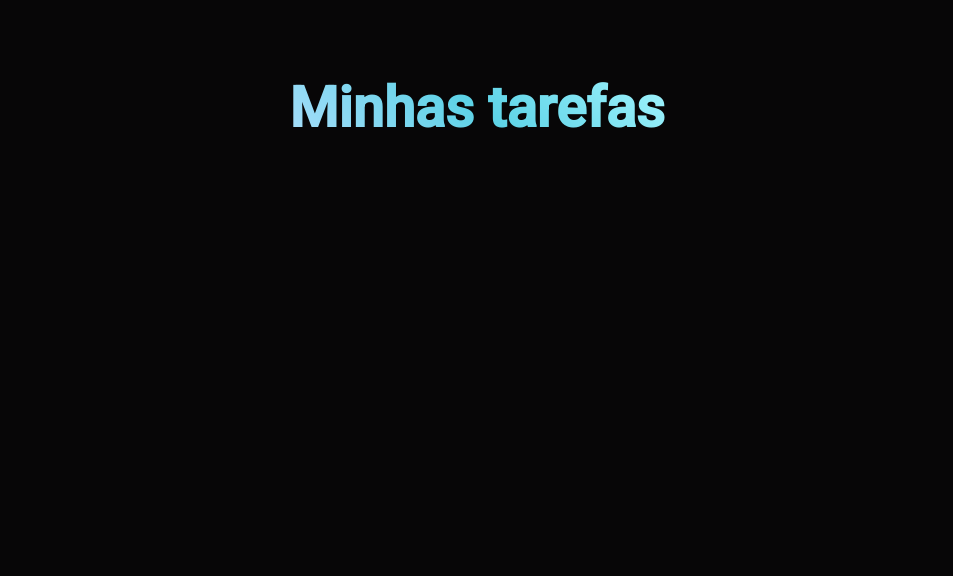
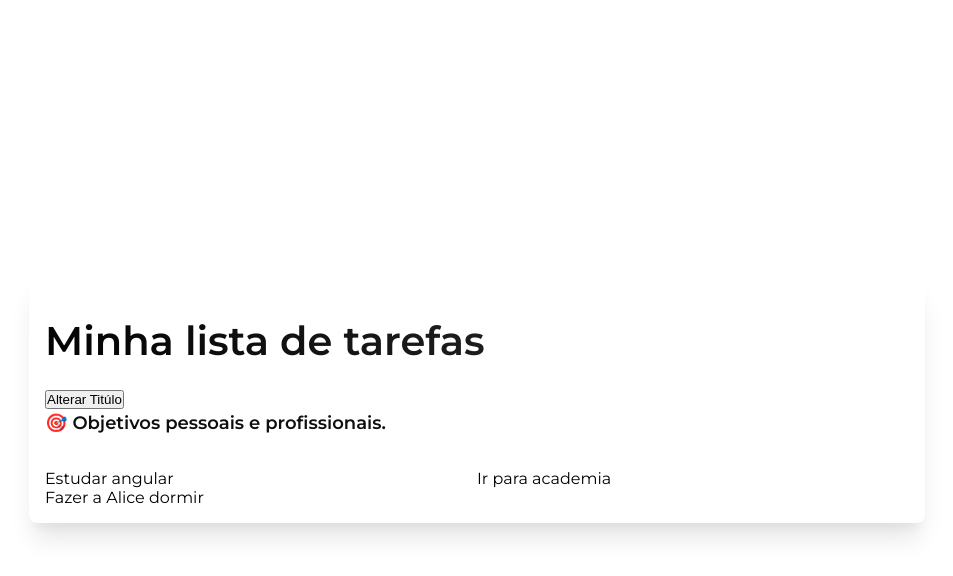
Before and after one commit to black-adm/angular-todo-list, an Angular app: page / in a window 1280 px wide. Shown: the top 576 px of the page, without its empty margins (163-1116 px from the left). Built offline with nearby package versions, Linux system fonts and the light colour scheme.

Commit message:
testing functions in title

```diff
--- a/src/app/app.component.css
+++ b/src/app/app.component.css
@@ -1,16 +1,57 @@
-.title-container {
+.app {
     display: flex;
-    flex-direction: column;
     justify-content: center;
     align-items: center;
+    min-height: 100vh;
+    padding-left: 1rem;
+    padding-right: 1rem;
+}
+
+.app-container {
+    max-width: 56rem;
+    width: 100%;
+    background: #FFF;
+    border-radius: 0.5rem;
+    box-shadow: 0 20px 25px -5px rgba(0, 0, 0, 0.1), 0 10px 10px -5px rgba(0, 0, 0, 0.04);
+}
+
+.title-container {
+    padding: 1rem;
+    border-bottom-width: 1px;
 }
 
 .title {
-    margin-top: 60px;
-    font-size: 3.5em;
+    font-size: 2.5em;
     line-height: 6rem;
-    font-weight: 700;
-    background: -webkit-linear-gradient(45deg, #AEDEFC, #5CD2E6, #A6F6FF);
+    font-weight: 800;
+    background: -webkit-linear-gradient(45deg, #000, #1D1D1D, #0F0F0F);
     -webkit-background-clip: text;
     -webkit-text-fill-color: transparent;
 }
+
+.title-description {
+    font-size: 1.125rem;
+    line-height: 1.75rem;
+    font-weight: 600;
+    color: #0F0F0F;
+}
+
+.list-container {
+    padding: 1rem;
+    margin-top: 0.25rem;
+    border-bottom-width: 1px;
+
+    @media (min-width: 768px) {
+        display: grid;
+        margin-top: 0;
+        grid-template-columns: repeat(2, minmax(0, 1fr));
+    }
+
+    :hover {
+        background-color: #F9FAFB;
+    }
+}
+
+.list-task {
+    color: #000;
+}
--- a/src/app/app.component.html
+++ b/src/app/app.component.html
@@ -1,3 +1,18 @@
-<div class="title-container">
-  <h1 class="title">{{ title }}</h1>
+<div class="app">
+  <div class="app-container">
+    <div class="title-container">
+      <h1 class="title">{{ title }} </h1>
+      <button (click)="changeTitle()">Alterar Titúlo</button>
+      <p class="title-description">
+        🎯 Objetivos pessoais e profissionais.
+      </p>
+    </div>
+
+    <div>
+      <section class="list-container">
+        <p class="list-task" *ngFor="let todo of todos">{{ todo }}</p>
+      </section>
+    </div>
+
+  </div>
 </div>
--- a/src/app/app.component.ts
+++ b/src/app/app.component.ts
@@ -7,11 +7,15 @@ import { Component } from '@angular/core';
 })
 export class AppComponent {
   public todos: any[] = [];
-  public title: String = 'Minhas tarefas';
+  public title: String = 'Minha lista de tarefas';
 
   constructor() {
     this.todos.push('Estudar angular');
     this.todos.push('Ir para academia');
     this.todos.push('Fazer a Alice dormir');
   }
+
+  changeTitle() {
+    this.title = 'Meus objetivos diários'
+  }
 }
--- a/src/index.html
+++ b/src/index.html
@@ -9,8 +9,7 @@
   <link rel="icon" type="image/x-icon" href="favicon.ico">
   <link rel="preconnect" href="https://fonts.googleapis.com">
   <link rel="preconnect" href="https://fonts.gstatic.com" crossorigin>
-  <link
-    href="https://fonts.googleapis.com/css2?family=Oxanium:wght@200;300;400;500&family=Roboto:wght@100;300;400;500&display=swap"
+  <link href="https://fonts.googleapis.com/css2?family=Montserrat:wght@100;200;300;400;500;600&display=swap"
     rel="stylesheet">
 </head>
 
--- a/src/styles.css
+++ b/src/styles.css
@@ -5,6 +5,6 @@
 }
 
 body {
-    background: rgb(7, 6, 7);
-    font-family: 'Roboto', sans-serif;
+    background: #FFF;
+    font-family: 'Montserrat', sans-serif;
 }
```
